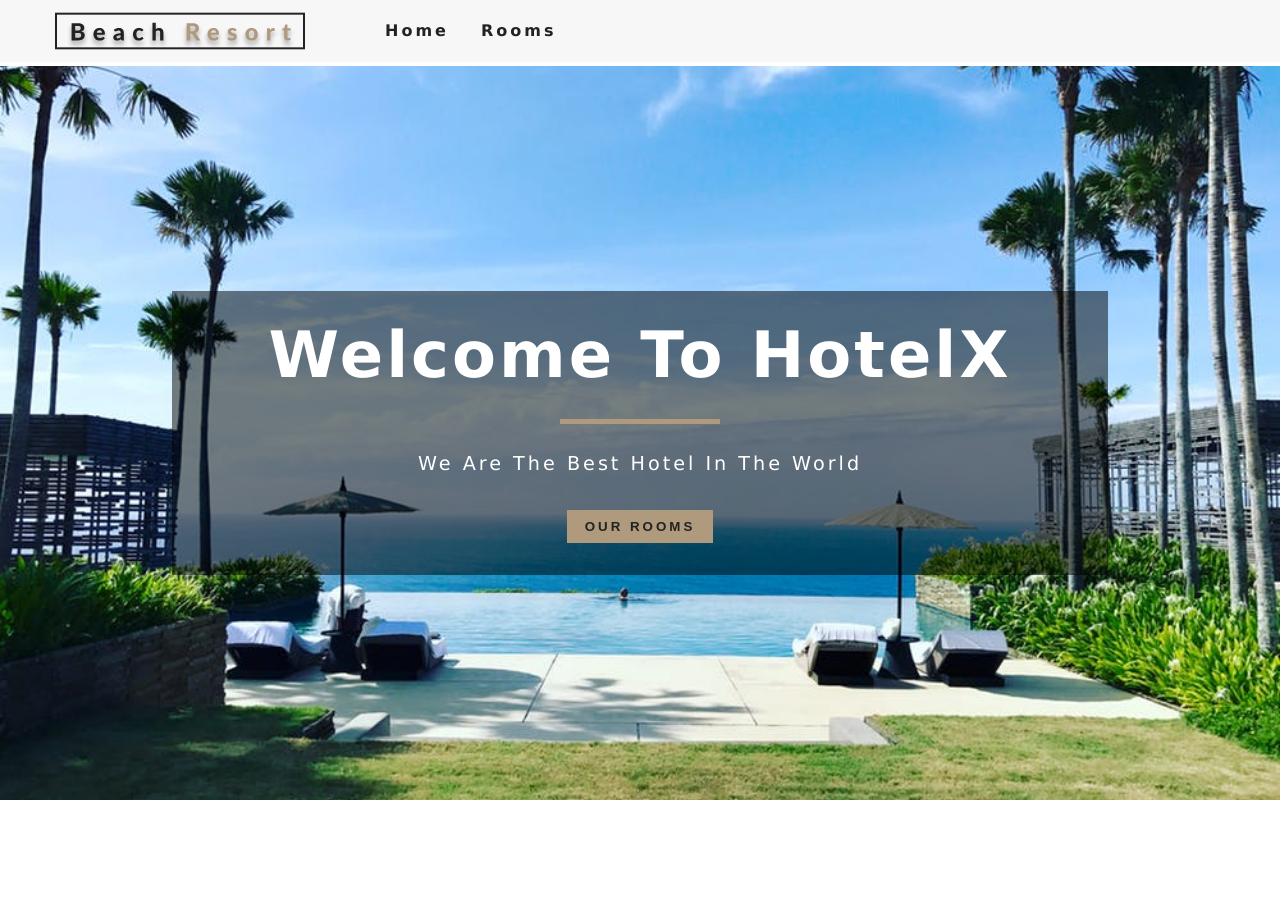
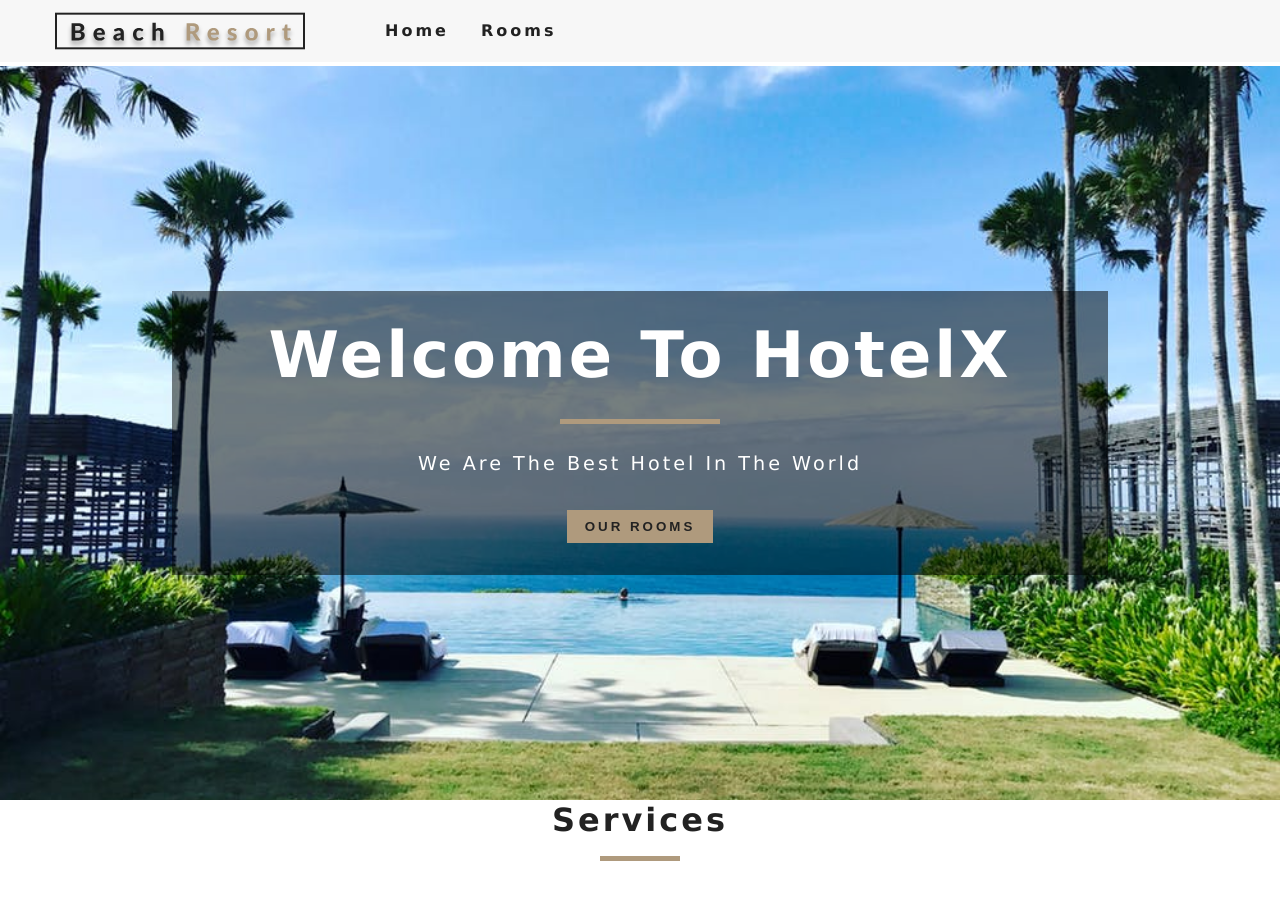
Before and after one commit to mohit-kumar-singh55/Hotel-X, a Next.js app: page / in a window 1280 px wide. Shown: the top 900 px of the page. Before the commit the page ends 800 px from the top, so only its background shows below. Built offline with nearby package versions, Linux system fonts and the light colour scheme.

Commit message:
bug bug bug!!

```diff
--- /dev/null
+++ b/components/Services.js
@@ -0,0 +1,13 @@
+import React from 'react';
+import Title from "./Title";
+import { FaCocktail, FaShuttleVan, FaHiking, FaBeer } from "react-icons/fa"
+
+function Services() {
+    return (
+        <div>
+            <Title title="Services" />
+        </div>
+    );
+}
+
+export default Services;
--- /dev/null
+++ b/components/Title.js
@@ -0,0 +1,12 @@
+import React from 'react';
+
+function Title({ title }) {
+    return (
+        <div className="section-title">
+            <h4>{title}</h4>
+            <div />
+        </div>
+    );
+}
+
+export default Title;
--- a/pages/index.js
+++ b/pages/index.js
@@ -2,6 +2,7 @@ import Head from 'next/head';
 import Link from 'next/link';
 import Banner from '../components/Banner';
 import Hero from "../components/Hero";
+import Services from '../components/Services';
 
 export default function Home() {
   return (
@@ -22,6 +23,8 @@ export default function Home() {
         </Banner>
       </Hero>
 
+      <Services />
+
     </div>
   )
 }
```
